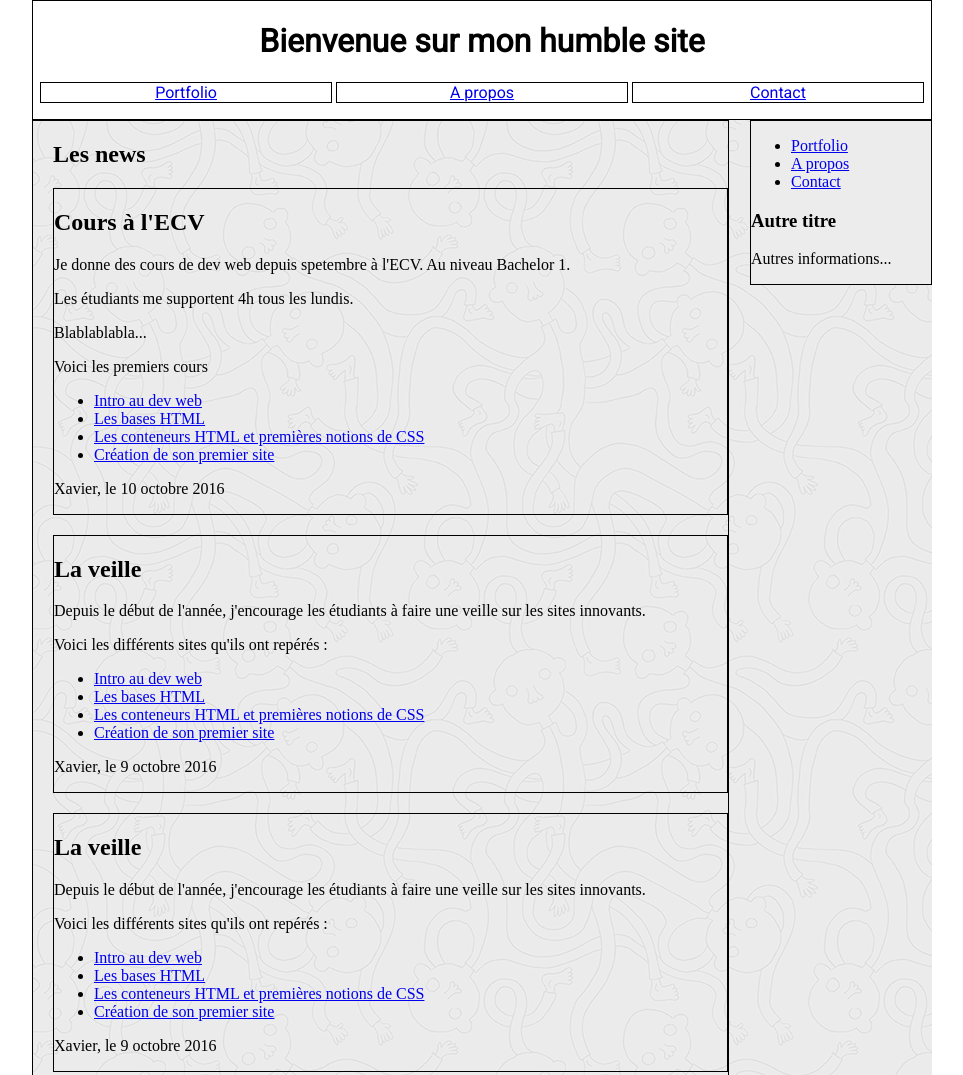
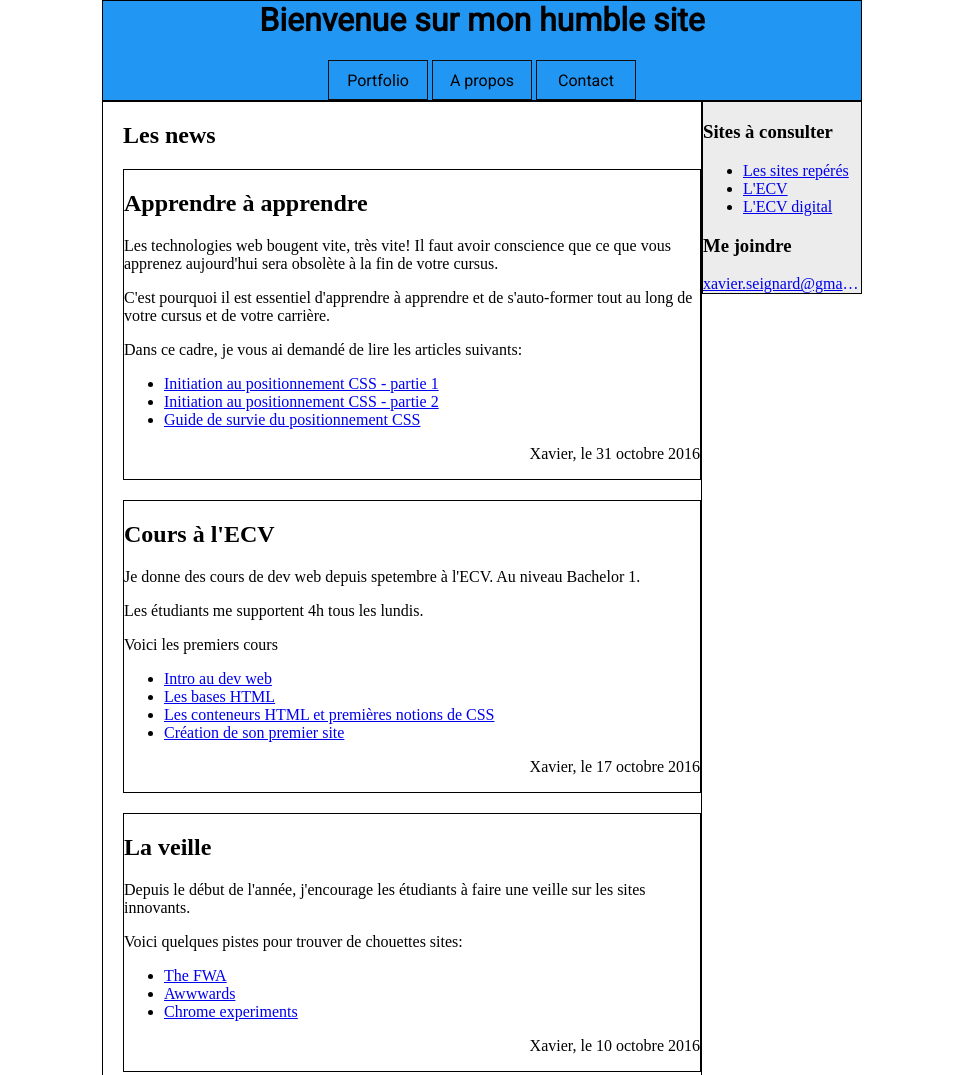
Before and after one commit to xseignard/test, a plain HTML site: page index.html in a window 1280 px wide. Shown: the top 1075 px of the page, without its empty margins (158-1121 px from the left). Drawn offline with Linux system fonts and the light colour scheme.

Commit message:
Updated site

```diff
--- a/css/style.css
+++ b/css/style.css
@@ -2,40 +2,65 @@
 	font-family: icon;
 	src: url(../fonts/icomoon.ttf);
 }
+* {
+	box-sizing: border-box;
+}
+.aide-visuelle {
+	border: 1px black solid;
+}
 body {
 	margin: 0;
 }
-#wrapper {
-	width: 900px;
-	margin: auto;
-	background: url(../images/ignasi_pattern_s.png);
+#page {
+	width:760px;
+	margin:0 auto;
 }
+
 /* -----------------------------------------------
 header
 ----------------------------------------------- */
 .header {
-	background-color: white;
+	background-color: #2196F3;
 	text-align: center;
 	font-family: 'Roboto', sans-serif;
 }
-.header-nav-list {
+.header h1 {
+	margin-top: 0;
+}
+.header ul {
 	padding: 0;
+	margin: 0;
 }
-.header-nav-item {
+.header li {
 	display: inline-block;
-	width: 290px;
+	width: 100px;
+	height: 40px;
+	line-height: 40px;
+	border: 1px #0f0f0f solid;
+	transition: background 0.5s;
 }
+.header li:hover {
+	background-color: #536DFE;
+}
+.header a {
+	text-decoration: none;
+	color: black;
+}
+
 /* -----------------------------------------------
 contenu
 ----------------------------------------------- */
 .content {
 	display: inline-block;
 	vertical-align: top;
-	width: 75%;
+	width: 600px;
 	padding-left: 20px;
 }
-.content > article {
+.content article {
 	margin: 20px 0;
+}
+.content footer {
+	text-align: right;
 }
 /* -----------------------------------------------
 side bar
@@ -43,9 +68,14 @@ side bar
 .sidebar {
 	display: inline-block;
 	vertical-align: top;
-	width: 20%;
+	width: 160px;
 	float: right;
 	background: #ececec;
+}
+.sidebar .mail {
+	display: block;
+	overflow: hidden;
+	text-overflow: ellipsis;
 }
 /* -----------------------------------------------
 footer
@@ -59,7 +89,7 @@ footer
 }
 .footer-nav-item {
 	display: inline-block;
-	width: 33%;
+	width: 200px;
 }
 .twitter:before {
 	font-family: icon;
@@ -76,6 +106,3 @@ footer
 	margin-right: 5px;
 	content: "\e9ca";
 }
-.aide-visuelle {
-	border: 1px black solid;
-}
--- a/index.html
+++ b/index.html
@@ -7,25 +7,44 @@
 		<link rel="stylesheet" href="css/style.css">
 	</head>
 	<body>
-		<div id="wrapper">
+		<div id="page">
 			<!-- header -->
 			<header class="header aide-visuelle">
 				<h1>Bienvenue sur mon humble site</h1>
 				<nav>
-					<ul class="header-nav-list">
-						<li class="header-nav-item aide-visuelle"><a href="#">Portfolio</a></li>
-						<li class="header-nav-item aide-visuelle"><a href="#">A propos</a></li>
-						<li class="header-nav-item aide-visuelle"><a href="#">Contact</a></li>
+					<ul>
+						<li><a href="#">Portfolio</a></li>
+						<li><a href="#">A propos</a></li>
+						<li><a href="#">Contact</a></li>
 					</ul>
 				</nav>
 			</header>
 
-			<div>
 			<!-- contenu principal -->
 			<section class="content aide-visuelle">
 				<header>
 					<h2>Les news</h2>
 				</header>
+
+				<article  class="aide-visuelle">
+					<header>
+						<h2>Apprendre à apprendre</h2>
+					</header>
+
+					<p>Les technologies web bougent vite, très vite! Il faut avoir conscience que ce que vous apprenez aujourd'hui sera obsolète à la fin de votre cursus.</p>
+					<p>C'est pourquoi il est essentiel d'apprendre à apprendre et de s'auto-former tout au long de votre cursus et de votre carrière.</p>
+					<p>Dans ce cadre, je vous ai demandé de lire les articles suivants:</p>
+					<ul>
+						<li><a href="http://www.alsacreations.com/article/lire/533-initiation-au-positionnement-en-css-partie-1.html">Initiation au positionnement CSS - partie 1</a></li>
+						<li><a href="http://www.alsacreations.com/tuto/lire/608-initiation-positionnement-css.html">Initiation au positionnement CSS - partie 2</a></li>
+						<li><a href="http://www.alsacreations.com/article/lire/53-guide-de-survie-du-positionnement-css.html">Guide de survie du positionnement CSS</a></li>
+					</ul>
+
+					<footer>
+						<p>Xavier, le 31 octobre 2016</p>
+					</footer>
+				</article>
+
 				<article class="aide-visuelle">
 					<header>
 						<h2>Cours à l'ECV</h2>
@@ -33,9 +52,7 @@
 
 					<p>Je donne des cours de dev web depuis spetembre à l'ECV. Au niveau Bachelor 1.</p>
 					<p>Les étudiants me supportent 4h tous les lundis.</p>
-						<p>Blablablabla...</p>
 
-						<aside>
 					<p>Voici les premiers cours</p>
 					<ul>
 						<li><a href="https://xseignard.github.io/ecv-1">Intro au dev web</a></li>
@@ -43,10 +60,9 @@
 						<li><a href="https://xseignard.github.io/ecv-3">Les conteneurs HTML et premières notions de CSS</a></li>
 						<li><a href="https://xseignard.github.io/ecv-4">Création de son premier site</a></li>
 					</ul>
-						</aside>
 
 					<footer>
-							<p>Xavier, le 10 octobre 2016</p>
+						<p>Xavier, le 17 octobre 2016</p>
 					</footer>
 				</article>
 
@@ -56,35 +72,15 @@
 					</header>
 
 					<p>Depuis le début de l'année, j'encourage les étudiants à faire une veille sur les sites innovants.</p>
-						<p>Voici les différents sites qu'ils ont repérés :</p>
+					<p>Voici quelques pistes pour trouver de chouettes sites:</p>
 					<ul>
-							<li><a href="https://xseignard.github.io/ecv-1">Intro au dev web</a></li>
-							<li><a href="https://xseignard.github.io/ecv-2">Les bases HTML</a></li>
-							<li><a href="https://xseignard.github.io/ecv-3">Les conteneurs HTML et premières notions de CSS</a></li>
-							<li><a href="https://xseignard.github.io/ecv-4">Création de son premier site</a></li>
+						<li><a href="https://thefwa.com/" target="_blank">The FWA</a></li>
+						<li><a href="http://www.awwwards.com/" target="_blank">Awwwards</a></li>
+						<li><a href="https://www.chromeexperiments.com/">Chrome experiments</a></li>
 					</ul>
 
 					<footer>
-							<p>Xavier, le 9 octobre 2016</p>
-						</footer>
-					</article>
-
-					<article  class="aide-visuelle">
-						<header>
-							<h2>La veille</h2>
-						</header>
-
-						<p>Depuis le début de l'année, j'encourage les étudiants à faire une veille sur les sites innovants.</p>
-						<p>Voici les différents sites qu'ils ont repérés :</p>
-						<ul>
-							<li><a href="https://xseignard.github.io/ecv-1">Intro au dev web</a></li>
-							<li><a href="https://xseignard.github.io/ecv-2">Les bases HTML</a></li>
-							<li><a href="https://xseignard.github.io/ecv-3">Les conteneurs HTML et premières notions de CSS</a></li>
-							<li><a href="https://xseignard.github.io/ecv-4">Création de son premier site</a></li>
-						</ul>
-
-						<footer>
-							<p>Xavier, le 9 octobre 2016</p>
+						<p>Xavier, le 10 octobre 2016</p>
 					</footer>
 				</article>
 
@@ -92,23 +88,22 @@
 
 			<!-- sidebar -->
 			<aside class="sidebar aide-visuelle">
+				<h3>Sites à consulter</h3>
 				<nav>
 					<ul>
-							<li><a href="#">Portfolio</a></li>
-							<li><a href="#">A propos</a></li>
-							<li><a href="#">Contact</a></li>
+						<li><a href="https://gist.github.com/xseignard/9d1240559eb1e508d80498fcb13e3d9d" target="_blank">Les sites repérés</a></li>
+						<li><a href="https://www.ecv.fr/" target="_blank">L'ECV</a></li>
+						<li><a href="http://www.ecvdigital.fr/" target="_blank">L'ECV digital</a></li>
 					</ul>
 				</nav>
 
-					<h3>Autre titre</h3>
-					<p>Autres informations...</p>
-
+				<h3>Me joindre</h3>
+				<a class="mail" href="mailto:xavier.seignard@gmail.com">xavier.seignard@gmail.com</a>
 			</aside>
-			</div>
 
 			<!-- footer -->
 			<footer class="footer aide-visuelle">
-				<p>Un enième blabla</p>
+				<p>Mes réseaux</p>
 				<nav>
 					<ul class="footer-nav-list">
 						<li class="footer-nav-item"><span class="twitter"></span><a href="https://twitter.com/xavier_seignard">Twitter</a></li>
@@ -117,6 +112,7 @@
 					</ul>
 				</nav>
 			</footer>
+
 		</div>
 	</body>
 </html>
```
Lines whose indentation alone changed are shown as unchanged.
